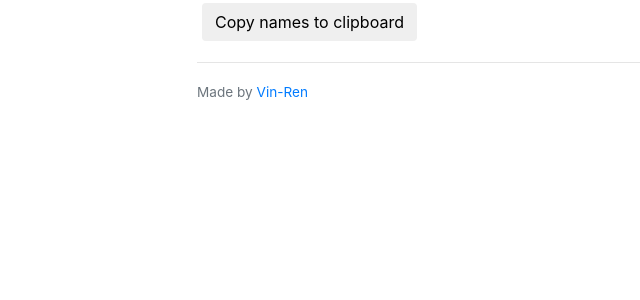
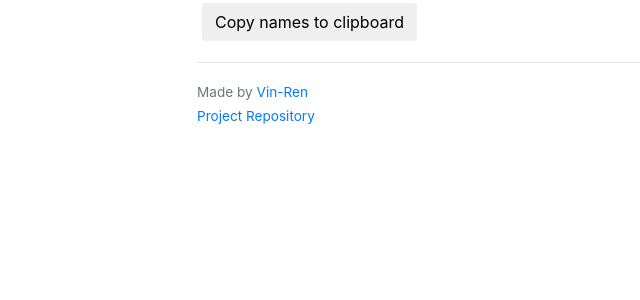
Before and after one commit to Vin-Ren/Attendance-web-based, a Flask app: page /collected in a window 1280 px wide. Shown: the part 269-569 px from the top of the page, without its empty margins (0-640 px from the left). Run offline with Flask 2, Linux system fonts and the light colour scheme.

Commit message:
Added project repository link to layout.html

```diff
--- a/templates/layout.html
+++ b/templates/layout.html
@@ -16,6 +16,8 @@
     <div class="row justify-content-end">
         <hr>
         <span><small class="text-muted">Made by <a href="https://github.com/vin-ren">Vin-Ren</a></small></span>
+        <br>
+        <span><small class="text-muted"><a href="https://github.com/Vin-Ren/Attendance-web-based">Project Repository</a></small></span>
     </div>
 
 
```
